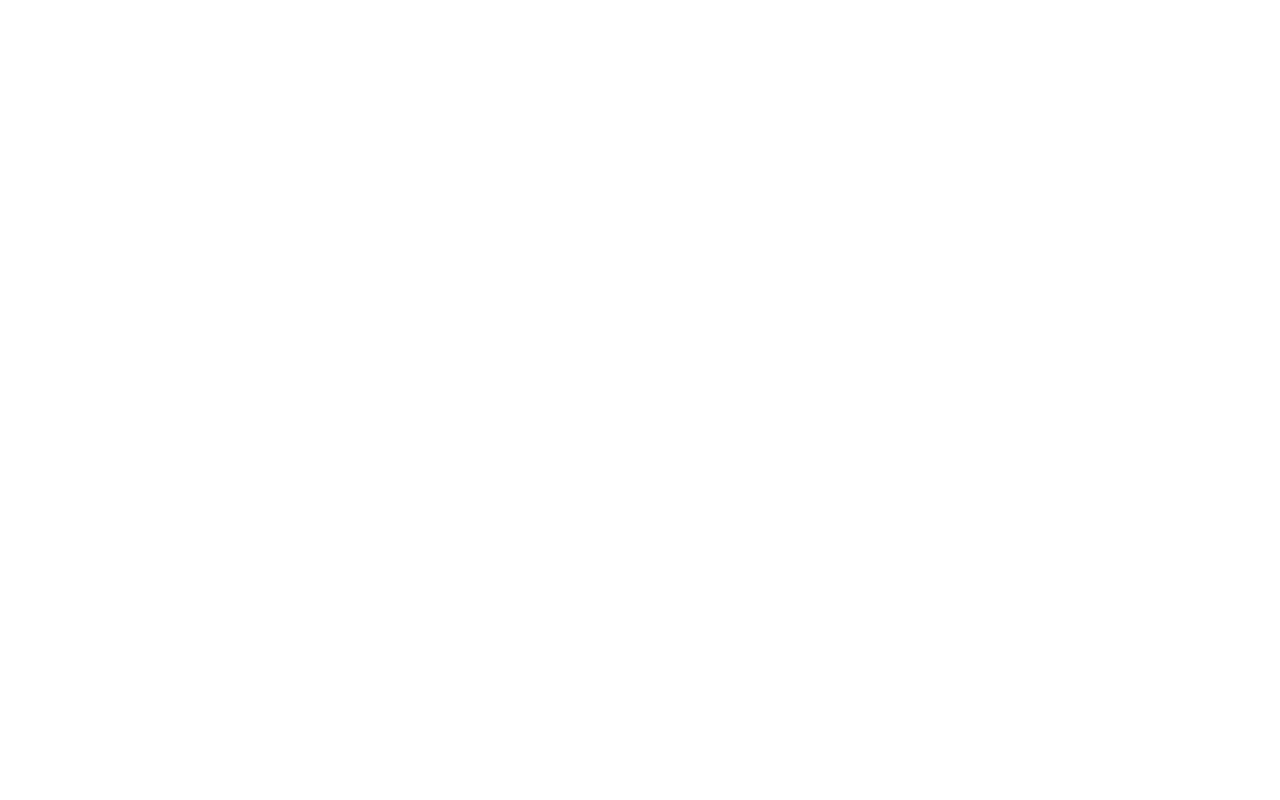
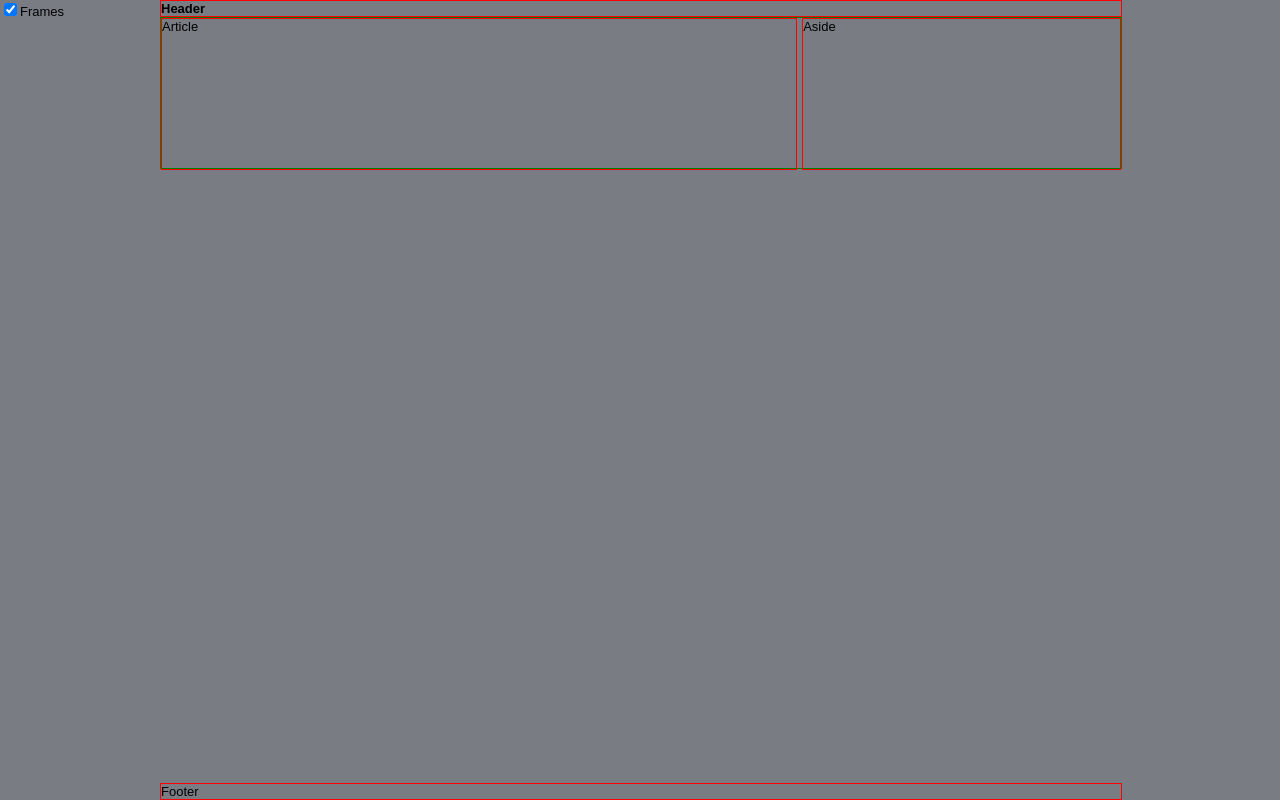
Before and after one commit to phueper/3D-GridLayout, a plain HTML site: page index.html in a window 1280 px wide. Drawn offline with Linux system fonts and the light colour scheme.

Commit message:
page layout frame done
Signed-off-by: Pattrick Hueper <phueper@hueper.net>

```diff
--- /dev/null
+++ b/css/reset.css
@@ -0,0 +1,28 @@
+/* alle HTML elemente resetten, kopiert von html-starter-pack-by-sickdesigner2.0 */
+
+a, abbr, acronym, address, applet, article, aside, audio,
+b, blockquote, big, body,
+center, canvas, caption, cite, code, command,
+datalist, dd, del, details, dfn, dl, div, dt,
+em, embed,
+fieldset, figcaption, figure, font, footer, form,
+h1, h2, h3, h4, h5, h6, header, hgroup, html,
+i, iframe, img, ins,
+kbd,
+keygen,
+label, legend, li,
+meter,
+nav,
+object, ol, output,
+p, pre, progress,
+q,
+s, samp, section, small, span, source, strike, strong, sub, sup,
+table, tbody, tfoot, thead, th, tr, tdvideo, tt,
+u, ul,
+var{
+    background: transparent;
+    border: 0 none;
+    font-size: 100%;
+    margin: 0;
+    padding: 0;
+    vertical-align: baseline; }
--- /dev/null
+++ b/css/style.css
@@ -0,0 +1,94 @@
+/* HTML5 Elemente (auch) für nicht HTML5 Browser einrichten */
+article,aside,audio,canvas,command,datalist,details,embed,figcaption,figure,footer,header,hgroup,keygen,meter,nav,output,progress,section,source,video
+	{
+	display: block;
+}
+
+mark,rp,rt,ruby,summary,time {
+	display: inline
+}
+
+html,body,#wrapper {
+	height: 100%;
+}
+
+body {
+	margin-top: 0;
+	position: relative;
+	font: small Arial, sans-serif;
+	background: url('') #797c82 no-repeat top left;
+}
+
+.autocenter {
+	margin-left: auto;
+	margin-right: auto;
+}
+
+html.js_load {
+	display: none;
+}
+
+/* Basic Structure ============================================================= */
+.wrapper {
+	margin: 0 auto;
+	position: relative;
+}
+
+.content_width {
+		width: 960px;
+}
+
+.main {
+	float:left;
+	width: 100%;
+	height: 100%;
+}
+
+.frames header,
+.frames article,
+.frames aside,
+.frames footer {
+	 border: 1px solid red;
+}
+
+.frames .main {
+	border:1px solid green;
+	height: 150px;
+}
+
+/* Header */
+header {
+	float: left;
+	width: 100%;
+}
+
+/* Content */
+article {
+	float: left;
+	width: 66%;
+	height: 100%;
+}
+
+/* Sidebar */
+aside {
+	float: right;
+	width: 33%;
+	height: 100%;
+	position:relative;
+	right: 0px;
+}
+
+/* Footer */
+footer {
+	position:fixed;
+	bottom: 0px;
+	float: left;
+	width: 100%;
+}
+
+.options {
+	position:fixed;
+	top: 0px;
+	left: 0px;
+	width: 100px;
+}
--- a/index.html
+++ b/index.html
@@ -1,12 +1,73 @@
 <!DOCTYPE html>
-<html  xmlns="http://www.w3.org/1999/xhtml" xmlns:a="http://ajax.org/2005/aml" >
-    <head profile="http://www.w3.org/2005/10/profile">
-        <meta http-equiv="Content-Type" content="text/html; charset=UTF-8"/>
-        <title>3dgridlayout - Test</title>
-        <meta name="description" content=""/>
-        <meta name="keywords" content=""/>
-        <script type="javascript" />
-    </head>
-    <body>
-        <b>Hello World!</b>
-    </body>
+<html xmlns="http://www.w3.org/1999/xhtml"
+	xmlns:a="http://ajax.org/2005/aml">
+<head profile="http://www.w3.org/2005/10/profile">
+<meta http-equiv="Content-Type" content="text/html; charset=UTF-8" />
+<title>3dgridlayout - Test</title>
+<meta name="description" content="" />
+<meta name="keywords" content="" />
+<link rel="stylesheet" href="css/reset.css" type="text/css"
+	media="screen">
+<link rel="stylesheet" href="css/style.css" type="text/css"
+	media="screen">
+
+<script type="text/javascript" src="js/html5.js"></script>
+<script type="text/javascript" src="js/jquery_devel-1.7.js"></script>
+<script type="text/javascript" src="js/3dgridlayout.js"></script>
+<script type="text/javascript" src="js/custom.js"></script>
+</head>
+<body class="autocenter">
+	<script type="text/javascript">
+                jQuery.noConflict();
+                /* we add a body class via get param to show different variations do this immediately to avoid FOUC */
+                jQuery("html").addClass("js_load");
+                jQuery(document).ready(function() {
+                	/* initialize form elements */
+                    jQuery("#frames").get(0).checked = getParameterByName("frames", true);
+                	setFrames(jQuery("#frames").get(0));
+                });
+                jQuery(window).load(function() {
+                    jQuery("html").removeClass("js_load");
+                    jQuery("html").addClass("js_loaddone");
+                });
+    </script>
+	<div class="wrapper autocenter content_width">
+		<header>
+			<div class="inside">
+				<h1>
+					<b>Header</b>
+				</h1>
+			</div>
+		</header>
+		<div class="main">
+			<article>
+				<section>
+					<div class="inside">
+						Article
+					</div>
+				</section>
+			</article>
+			<aside>
+				<div class="inside">
+					Aside
+				</div>
+			</aside>
+		</div>
+		<footer class="autocenter content_width">
+			<div class="inside">
+				Footer
+			</div>
+		</footer>
+	</div>
+	<div class="options">
+		<form id="styleform" action="">
+			<input type="checkbox" id="frames" name="frames"
+				onclick="setFrames(this)" />Frames
+		</form>
+	</div>
+	<script type="text/javascript">
+		function setFrames(e) {
+			e.checked?jQuery("body").addClass("frames"):jQuery("body").removeClass("frames");
+		}
+	</script>
+</body>
--- /dev/null
+++ b/js/custom.js
@@ -0,0 +1,20 @@
+function getParameter(paramNumber) {
+        var searchString = window.location.search.substring(1); // substring to get rid of starting "?"
+        var params = searchString.split("&");
+
+        return params[paramNumber].split("=");
+}
+
+function getParameterByName(paramName, defVal) {
+
+        var searchString = window.location.search.substring(1); // substring to get rid of starting "?"
+        var params = searchString.split("&");
+        var paramNames = new Array();
+        for (var i in params) {
+                var param = params[i].split("=");
+                paramNames[param[0]] = (param[1] || true); // if the name exists, we still want to return true, i.e. empty params result in true
+        }
+
+        return paramNames[paramName] || defVal;
+
+}
--- /dev/null
+++ b/js/html5.js
@@ -0,0 +1,36 @@
+/* kopiert von html-starter-pack-by-sickdesigner2.0 */
+
+// Create new HTML5 elements ===================================================
+// -----------------------------------------------------------------------------
+// This script should load before any others. We want the new elements to be
+// parsed before pretty much anything happens.
+// Plus, IE does not behave otherwise. The cost of being progressive...
+// -----------------------------------------------------------------------------
+
+document.createElement("article");
+document.createElement("aside");
+document.createElement("audio");
+document.createElement("canvas");
+document.createElement("command");
+document.createElement("datalist");
+document.createElement("details");
+document.createElement("embed");
+document.createElement("figcaption");
+document.createElement("figure");
+document.createElement("footer");
+document.createElement("header");
+document.createElement("hgroup");
+document.createElement("keygen");
+document.createElement("mark");
+document.createElement("meter");
+document.createElement("nav");
+document.createElement("output");
+document.createElement("progress");
+document.createElement("rp");
+document.createElement("rt");
+document.createElement("ruby");
+document.createElement("section");
+document.createElement("source");
+document.createElement("summary");
+document.createElement("time");
+document.createElement("video");
```
Also changed, not shown: js/3dgridlayout.js (added).
